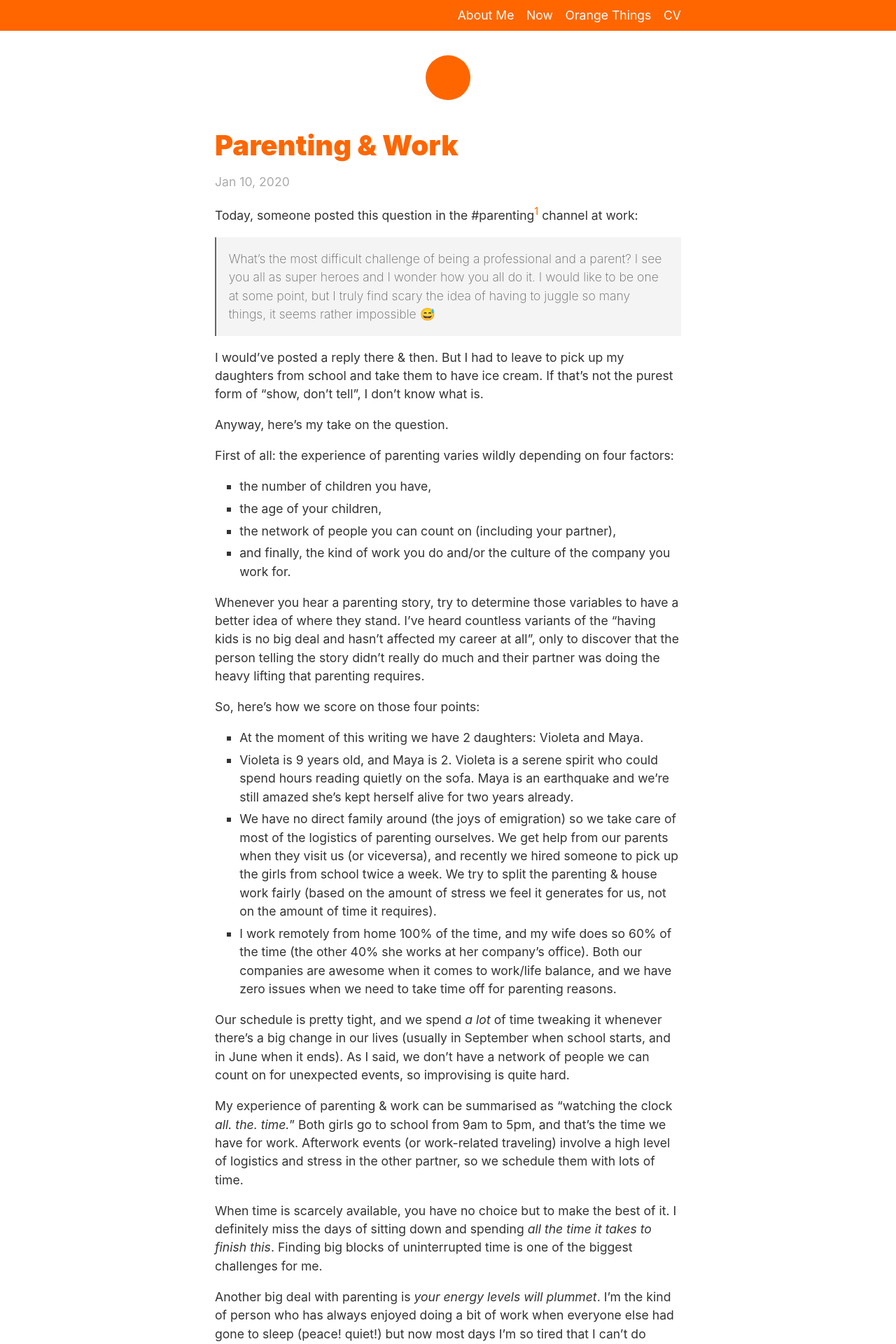
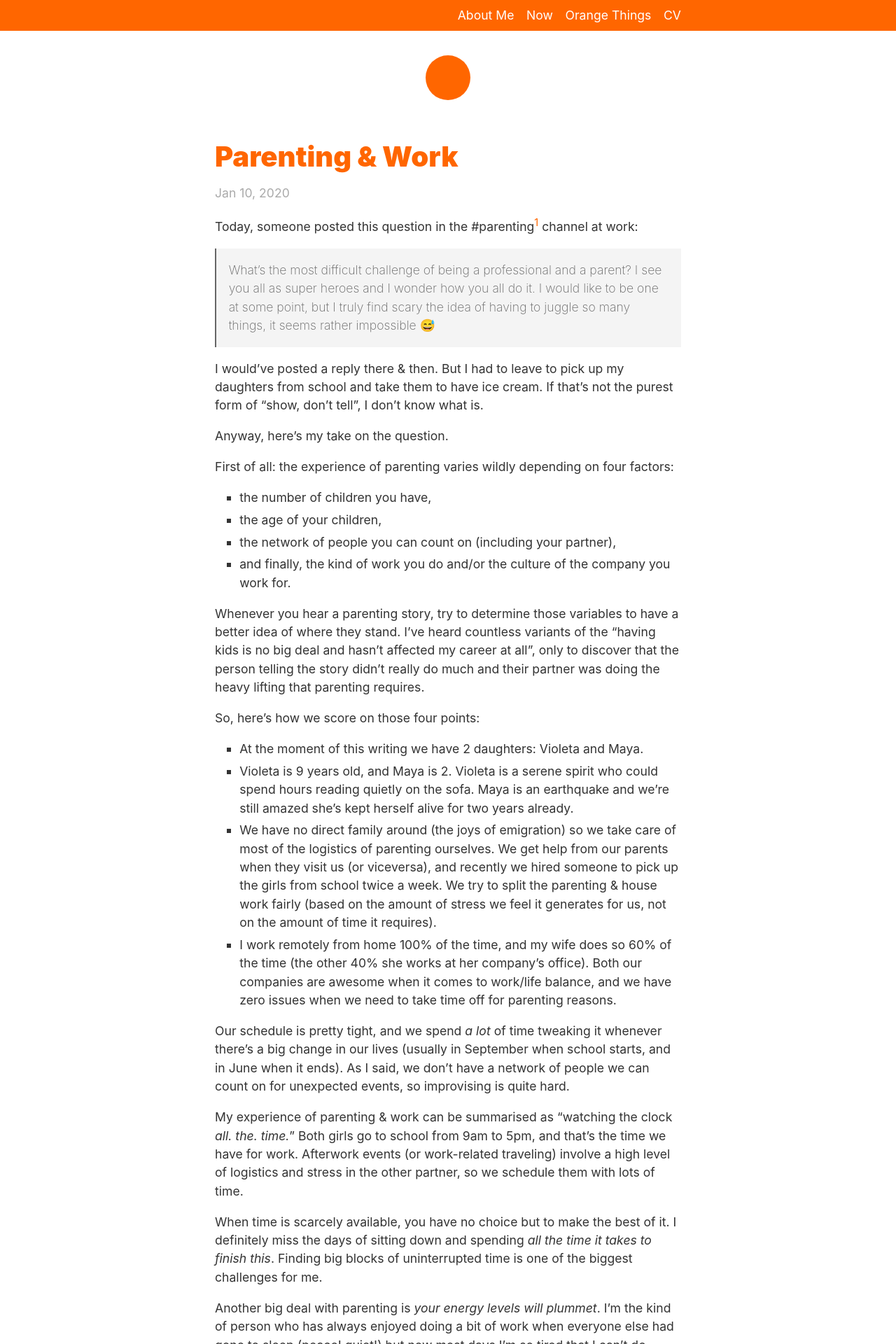
Before and after one commit to bomberstudios/me, a Jekyll site: the page built from _posts/2020-01-10-parenting-work.md, in a window 1280 px wide. Shown: the top 1920 px of the page at 70% size. Built offline with Jekyll 4.4.1, drawn with Linux system fonts in a browser that asks for light colours.

Commit message:
More CSS tweaks

```diff
--- a/assets/css/style.css
+++ b/assets/css/style.css
@@ -61,7 +61,6 @@
 ol {
   list-style: none;
   margin: 0;
-  margin-top: 1em;
   padding: 0;
 }
 a {
@@ -108,9 +107,14 @@
   display: block;
   margin-top: 0.5rem;
 }
-article li {
-  list-style: square;
-  margin: 0 0 0.3em 2em;
+article {
+  li {
+    list-style: square;
+    margin: 0 0 0.3em 2em;
+  }
+  ul, ol {
+    margin-top: 1em;
+  }
 }
 .post-list h3 .post-link:hover {
   color: var(--bg-color);
@@ -140,10 +144,10 @@
 blockquote {
   font-weight: 200;
   color: var(--quote-color);
+  background-color: var(--quote-bg);
   margin-left: 0;
   margin-right: 0;
   padding: 1em;
-  background-color: var(--quote-bg);
   border-left: 2px solid var(--quote-color);
   p {
     margin: 0;
@@ -220,3 +224,7 @@
     margin-bottom: -0.3em;
   }
 }
+
+.page-content {
+  margin-top: 1rem;
+}
```
